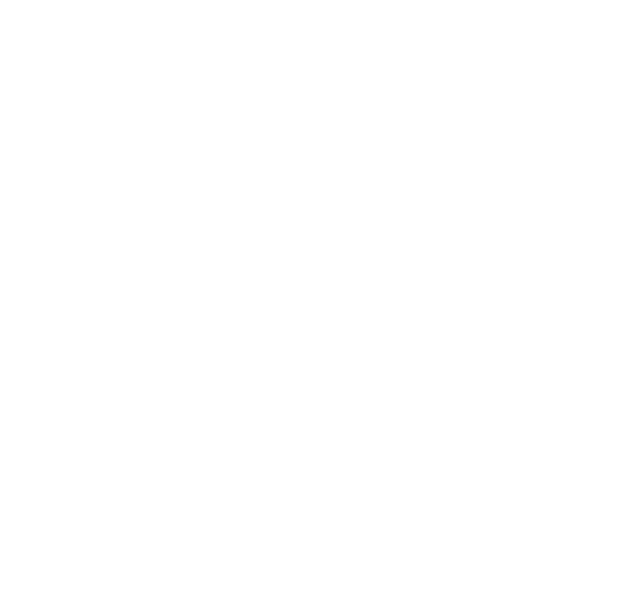
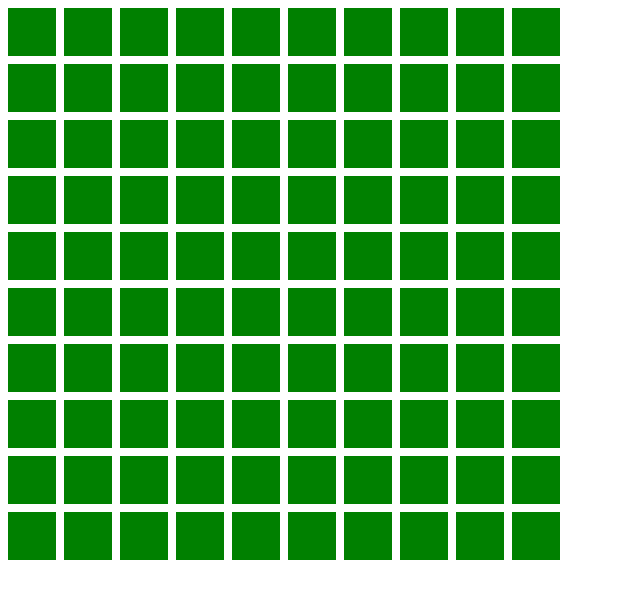
Before and after one commit to qzmp10/battleship, a website built with webpack: page dist/index.html in a window 1280 px wide. Shown: the whole page, without its empty margins (0-640 px from the left). Built offline with nearby package versions, Linux system fonts and the light colour scheme.

Commit message:
started dom stuff

```diff
--- /dev/null
+++ b/src/dom.js
@@ -0,0 +1,4 @@
+
+export const playerBoard = document.querySelector('.player-container');
+export const areas = document.querySelectorAll('.area');
+export const cpuBoard = document.querySelector('.cpu-container');
--- a/src/index.js
+++ b/src/index.js
@@ -0,0 +1,22 @@
+import "./style.css";
+import { Gameboard } from "./gameboard";
+import { Ship } from "./ship";
+import { Player } from "./player";
+import { playerBoard, cpuBoard, areas } from "./dom";
+
+
+const playerOne = new Player('player1');
+const CPU = new Player('CPU');
+
+let counter = 0;
+
+playerOne.ownBoard.gameboard.forEach(element => {
+    let div = document.createElement('div');
+    div.classList.add('intact');
+    div.classList.add('area')
+    div.setAttribute('data-id', counter)
+    playerBoard.appendChild(div);
+    counter += 1;
+
+
+});
--- a/src/style.css
+++ b/src/style.css
@@ -0,0 +1,30 @@
+body {
+    display: flex;
+    gap: 6rem;
+}
+
+.player-container {
+    display: grid;
+    grid-template-columns: repeat(10, 3rem);
+    grid-template-rows: repeat(10, 3rem);
+    gap: .5rem;
+    justify-items: center;
+}
+
+.cpu-container {
+    display: grid;
+    grid-template-columns: repeat(10, 3rem);
+    grid-template-rows: repeat(10, 3rem);
+    gap:.5rem;
+    justify-items: center;
+}
+
+.area {
+    width: 3rem;
+    height: 3rem;
+    background-color: green;
+}
+
+.hit {
+    background-color: red;
+}
```
Also changed, not shown: dist/index.html, dist/main.js.
